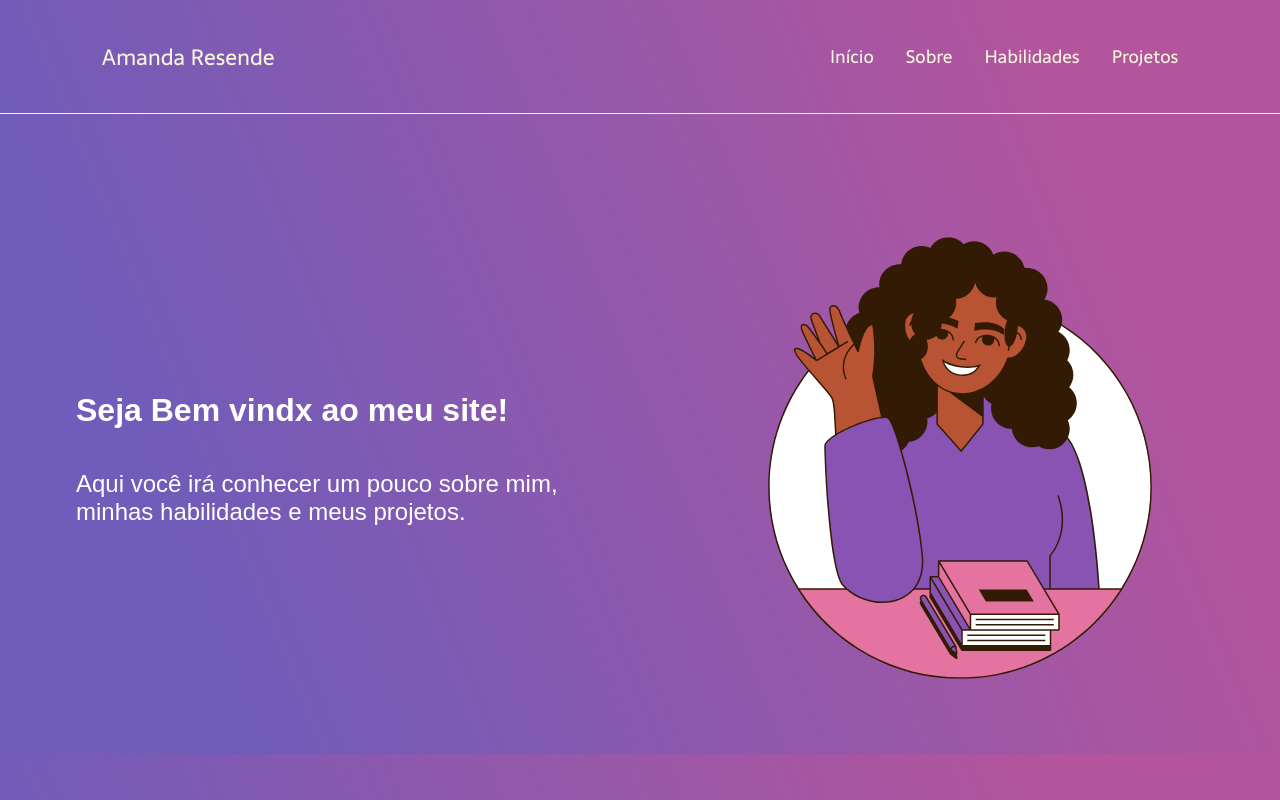
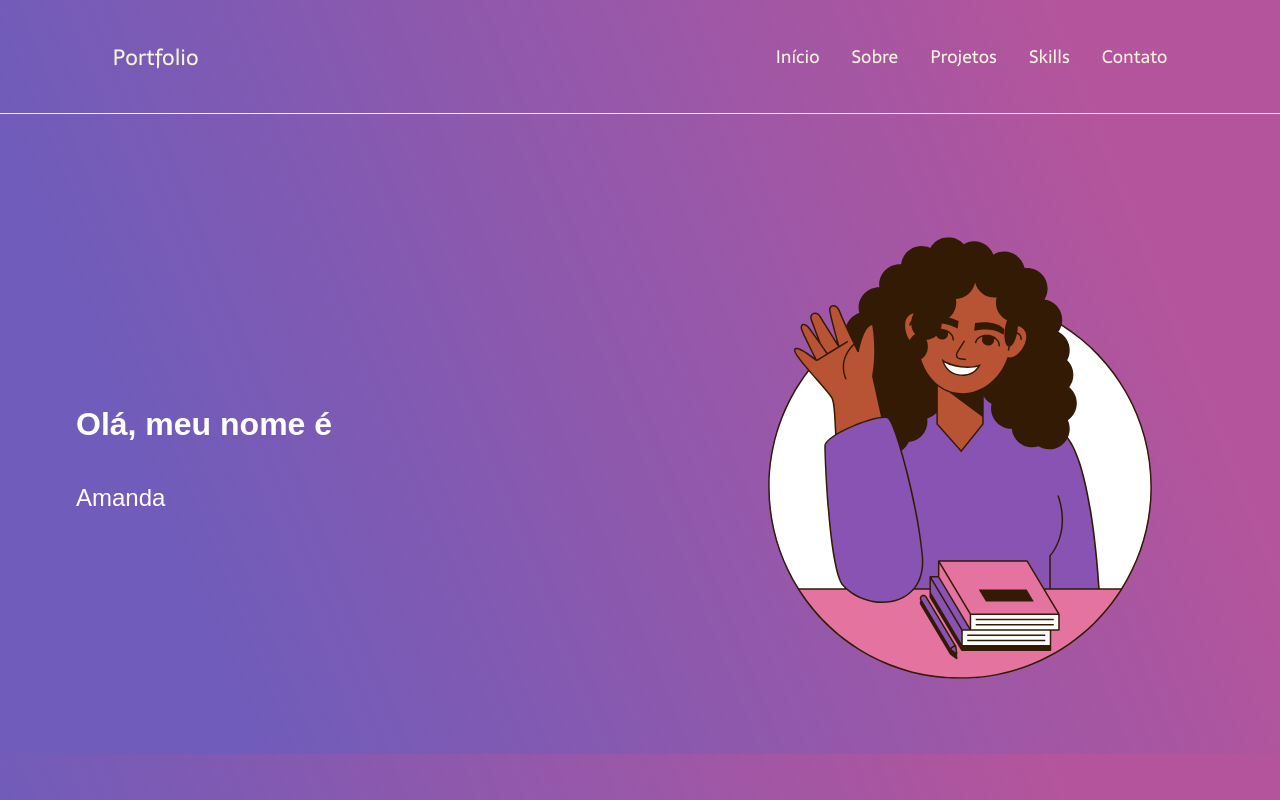
Before and after one commit to amandaresende/portfolio, a React (Create React App) app: page / in a window 1280 px wide. Built offline with nearby package versions, Linux system fonts and the light colour scheme.

Commit message:
feat: inclusão das sessões skills e layout

```diff
--- a/src/components/layout/Content.jsx
+++ b/src/components/layout/Content.jsx
@@ -6,6 +6,7 @@ import { Routes, Route } from "react-router-dom"
 import About from '../../views/About/About';
 import Home from '../../views/Home/Home';
 import Projects from '../../views/Projects/Projects';
+import Contact from '../../views/Contact/Contact';
 
 const Content = props => (
     <main className="Content">
@@ -14,6 +15,7 @@ const Content = props => (
             <Route path="/home" element={<Home />} />
             <Route path="/about" element={<About />} />
             <Route path="/projects" element={<Projects />} />
+            <Route path="/contact" element={<Contact />} />
         </Routes>
     </main>
 );
--- a/src/components/layout/Menu.jsx
+++ b/src/components/layout/Menu.jsx
@@ -5,12 +5,13 @@ import { Link } from 'react-router-dom'
 
 const Menu = props => (
     <header className="Menu">
-        <h1 className="titulo">Amanda Resende</h1>
+        <h1 className="titulo">Portfolio</h1>
         <nav>
             <Link to="/home"> Início </Link>
             <Link to="/about"> Sobre </Link>
-            <Link to="/habilidades"> Habilidades </Link>
             <Link to="/projects"> Projetos </Link>
+            <Link to="/skills"> Skills </Link>
+            <Link to="/contact"> Contato </Link>
         </nav>
     </header>
 )
--- /dev/null
+++ b/src/views/Contact/Contact.jsx
@@ -0,0 +1,16 @@
+import React from 'react'
+
+
+const Contact = props => (
+    <div className="contact">
+        <div className="text-home">
+            <h1> Olá, meu nome é</h1>
+            <h2>Amanda</h2>
+
+        </div>
+    </div>
+
+
+)
+
+export default Contact
--- a/src/views/Home/Home.jsx
+++ b/src/views/Home/Home.jsx
@@ -5,8 +5,8 @@ import { ReactComponent as Girl } from '../../assets/image/girl.svg'
 const Home = props => (
     <div className="home">
         <div className="text-home">
-            <h1> Seja Bem vindx ao meu site!</h1>
-            <h2>Aqui você irá conhecer um pouco sobre mim, minhas habilidades e meus projetos.</h2>
+            <h1> Olá, meu nome é</h1>
+            <h2>Amanda</h2>
 
         </div>
         <div><Girl className="img-home" /></div>
```
Also changed, not shown: src/views/Skills/Skills.jsx (added).
